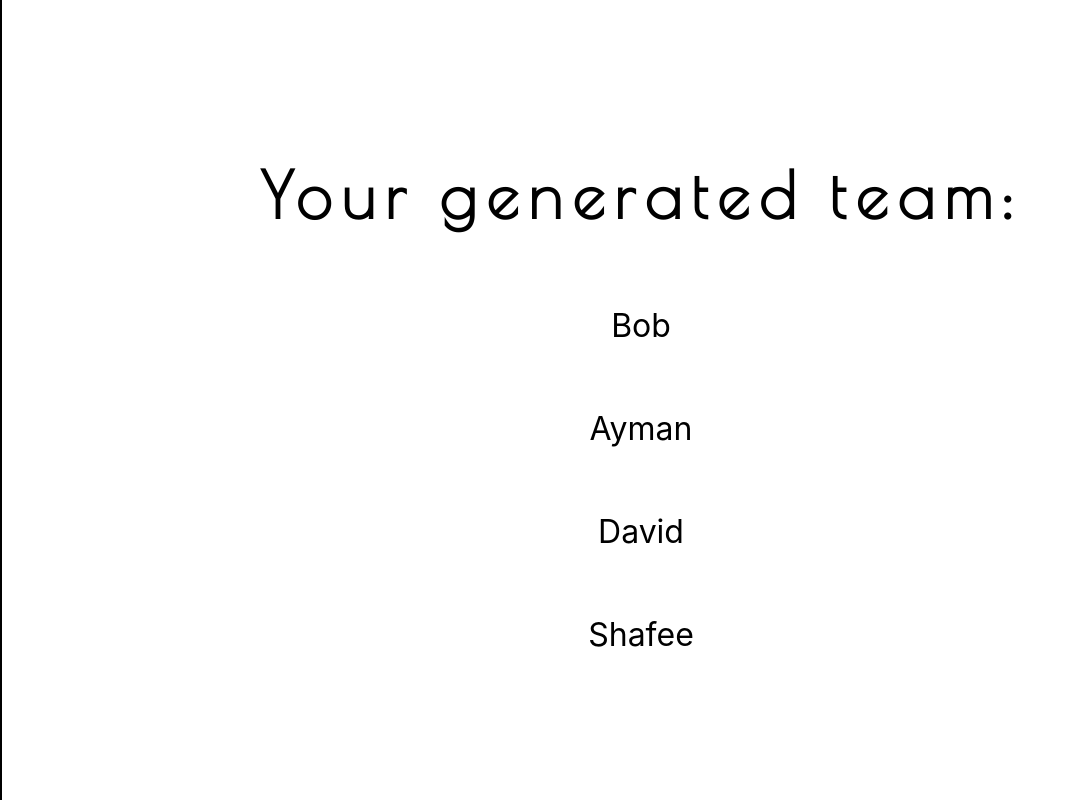
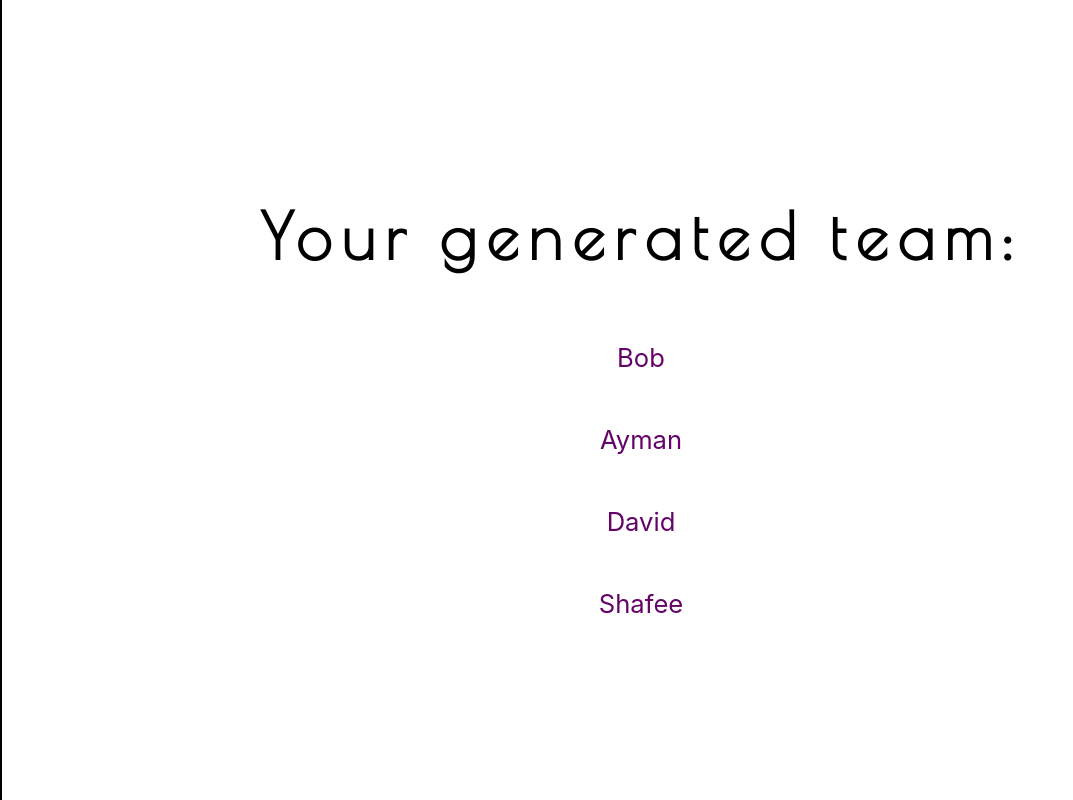
Before and after one commit to HaxagonusD/partner-chooser, a React (Create React App) app: page / in a window 1280 px wide. Shown: the part 800-1600 px from the top of the page, without its empty margins (0-1073 px from the left). Built offline with nearby package versions, Linux system fonts and the light colour scheme.

Commit message:
color changes

```diff
--- a/src/components/TeamMate.js
+++ b/src/components/TeamMate.js
@@ -1,6 +1,6 @@
 export default function TeamMate(props) {
 	return (
-		<div>
+		<div className="teammates">
 			<p>{props.name}</p>
 		</div>
 	);
--- a/src/css/DisplayPanel.css
+++ b/src/css/DisplayPanel.css
@@ -9,6 +9,11 @@
 	justify-content: center;
 }
 
+.display-panel .teammates {
+	font-size: 0.8em;
+	color: rgb(100, 4, 104);
+}
+
 @media only screen and (max-width: 1300px) {
 	.display-panel {
 		width: 100%;
--- /dev/null
+++ b/src/css/TeamMates.css
@@ -0,0 +1,3 @@
+.teammates {
+	font-size: 1em;
+}
```
